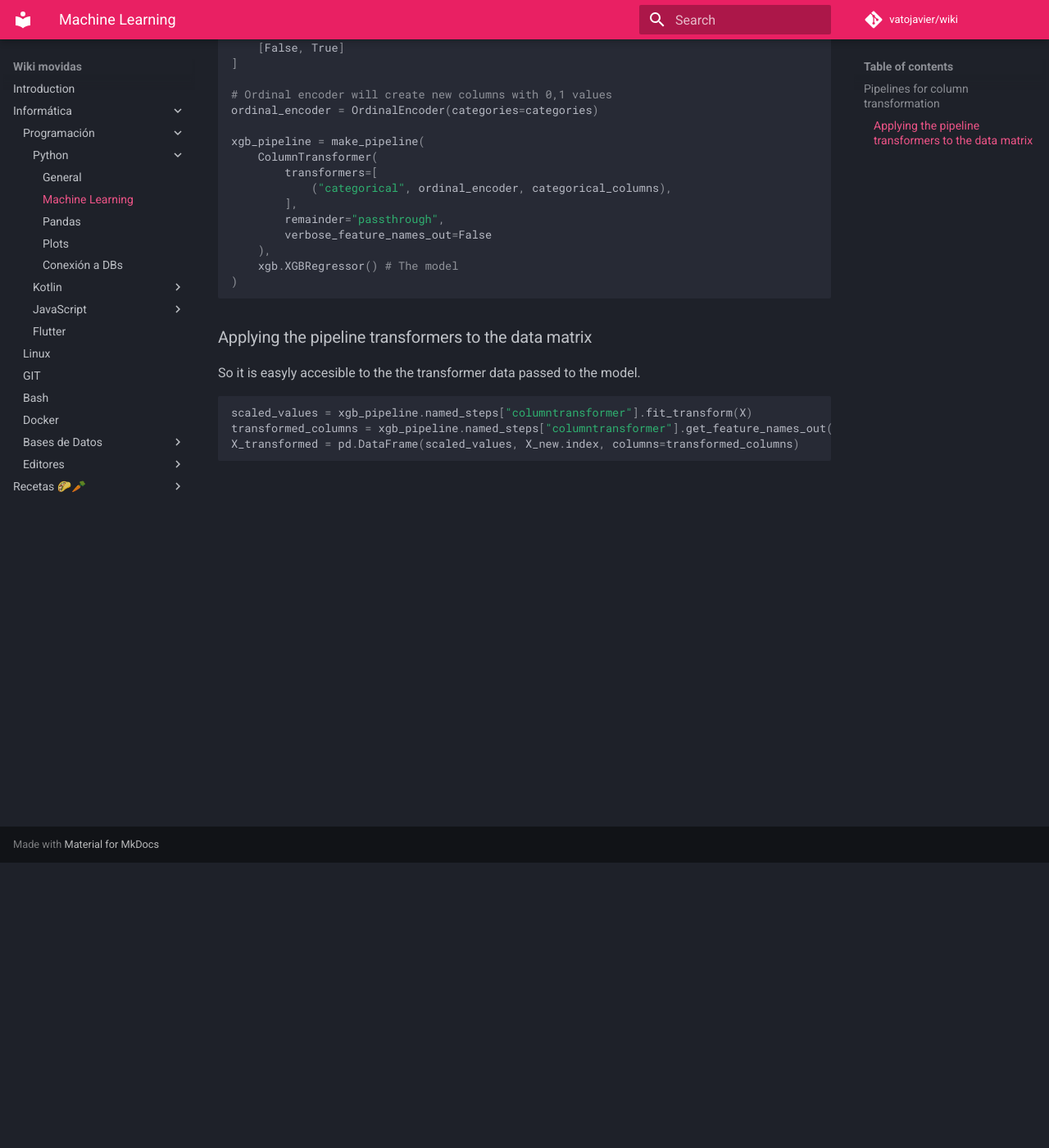
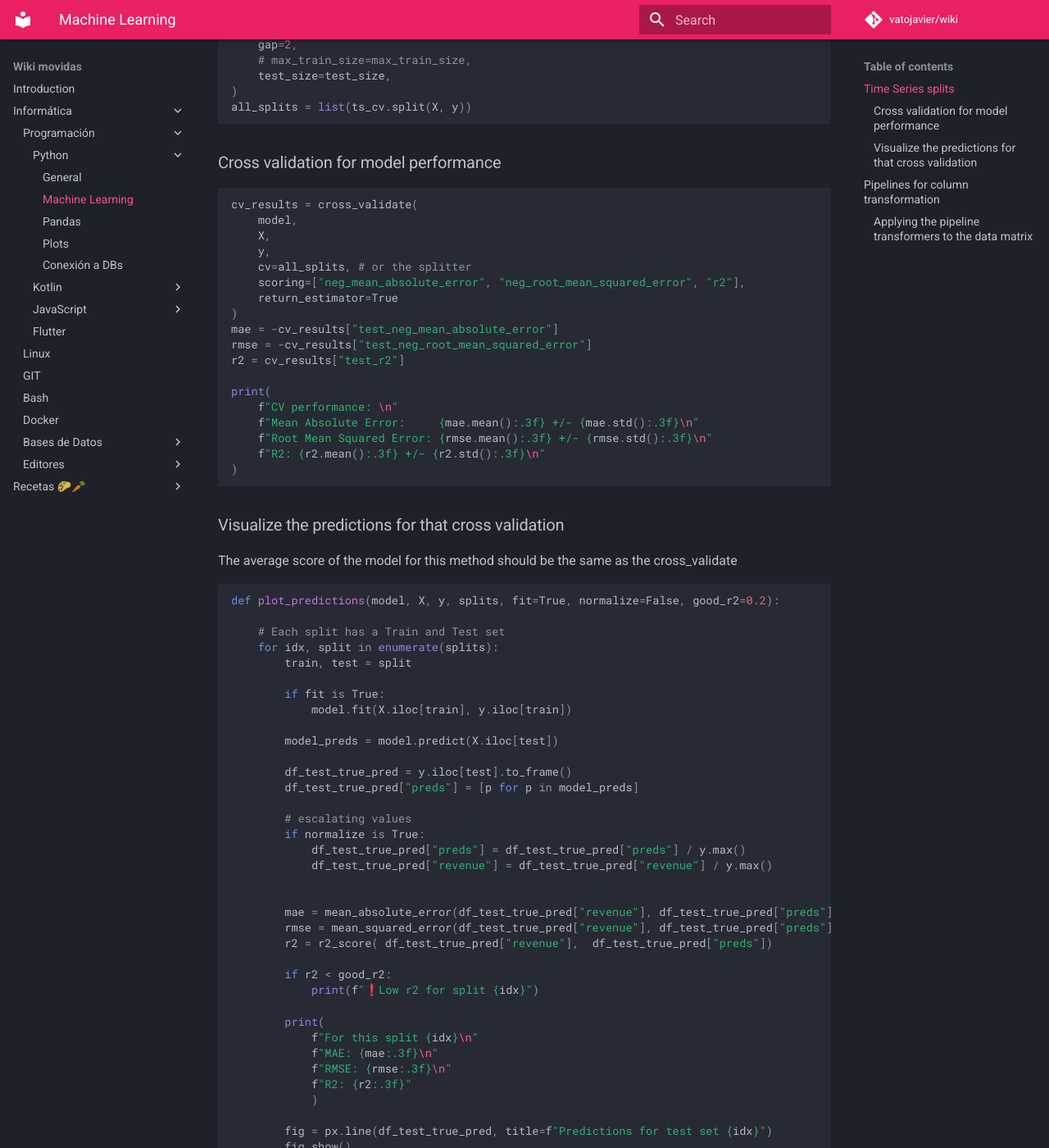
Before and after one commit to vatojavier/wiki, an MkDocs documentation site: the page built from docs/informatica/python/ml.md, in a window 1280 px wide and 1400 px high, scrolled down 348 px. Shown: the whole window at 82% size. Built offline with MkDocs 1.6.1 and Material for MkDocs 9.7.7, drawn with Linux system fonts in a browser that asks for light colours; comment, search, counter and statistics services are not loaded; some of the changed text lies outside the part shown.

Commit message:
time series CV

````diff
--- a/docs/informatica/python/ml.md
+++ b/docs/informatica/python/ml.md
@@ -1,7 +1,92 @@
 # Machine Learning
+
+## Time Series splits
+```python
+from sklearn.model_selection import TimeSeriesSplit
+
+test_size = int(0.05*len(X))
+
+max_train_size = 300
+
+ts_cv = TimeSeriesSplit(
+    n_splits=5,
+    gap=2,
+    # max_train_size=max_train_size,
+    test_size=test_size,
+)
+all_splits = list(ts_cv.split(X, y))
+```
+
+### Cross validation for model performance
+```python
+cv_results = cross_validate(
+    model,
+    X,
+    y,
+    cv=all_splits, # or the splitter
+    scoring=["neg_mean_absolute_error", "neg_root_mean_squared_error", "r2"],
+    return_estimator=True
+)
+mae = -cv_results["test_neg_mean_absolute_error"]
+rmse = -cv_results["test_neg_root_mean_squared_error"]
+r2 = cv_results["test_r2"]
+
+print(
+    f"CV performance: \n"
+    f"Mean Absolute Error:     {mae.mean():.3f} +/- {mae.std():.3f}\n"
+    f"Root Mean Squared Error: {rmse.mean():.3f} +/- {rmse.std():.3f}\n"
+    f"R2: {r2.mean():.3f} +/- {r2.std():.3f}\n"
+)
+```
+
+### Visualize the predictions for that cross validation
+The average score of the model for this method should be the same as the cross_validate
+
+```python
+def plot_predictions(model, X, y, splits, fit=True, normalize=False, good_r2=0.2):
+
+    # Each split has a Train and Test set
+    for idx, split in enumerate(splits):
+        train, test = split
+
+        if fit is True:
+            model.fit(X.iloc[train], y.iloc[train])
+
+        model_preds = model.predict(X.iloc[test])
+
+        df_test_true_pred = y.iloc[test].to_frame()
+        df_test_true_pred["preds"] = [p for p in model_preds]
+
+        # escalating values
+        if normalize is True:
+            df_test_true_pred["preds"] = df_test_true_pred["preds"] / y.max()
+            df_test_true_pred["revenue"] = df_test_true_pred["revenue"] / y.max()
+
+
+        mae = mean_absolute_error(df_test_true_pred["revenue"], df_test_true_pred["preds"])
+        rmse = mean_squared_error(df_test_true_pred["revenue"], df_test_true_pred["preds"])
+        r2 = r2_score( df_test_true_pred["revenue"],  df_test_true_pred["preds"])
+
+        if r2 < good_r2:
+            print(f"❗Low r2 for split {idx}")
+
+        print(
+            f"For this split {idx}\n"
+            f"MAE: {mae:.3f}\n"
+            f"RMSE: {rmse:.3f}\n"
+            f"R2: {r2:.3f}"
+            )
+
+        fig = px.line(df_test_true_pred, title=f"Predictions for test set {idx}")
+        fig.show()
+
+    if fit:
+        return model
+```
 
 ## Pipelines for column transformation
 Apply functions to columns so it will be handled better by the model
+
 ```python
 categorical_columns = [
     "season",
````
